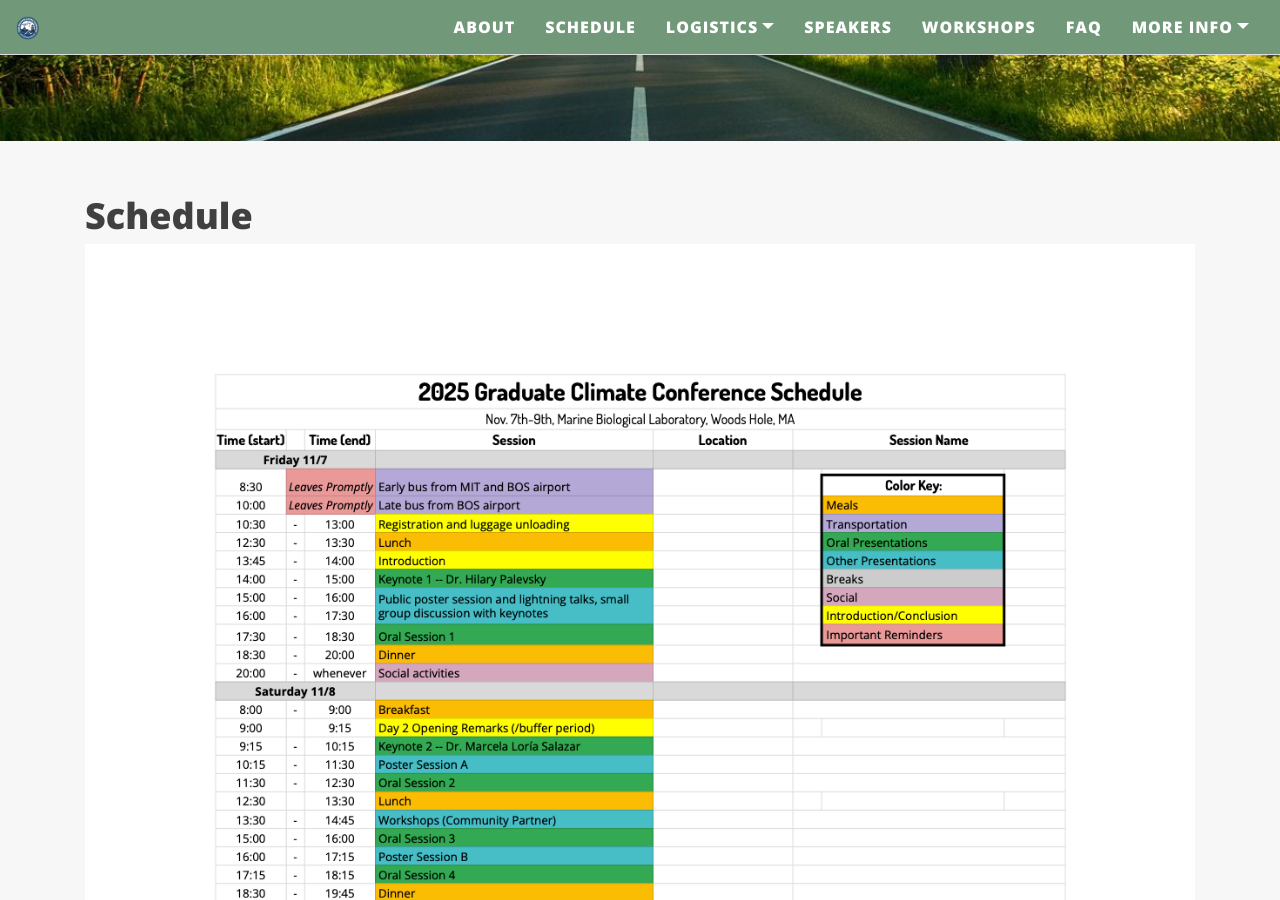
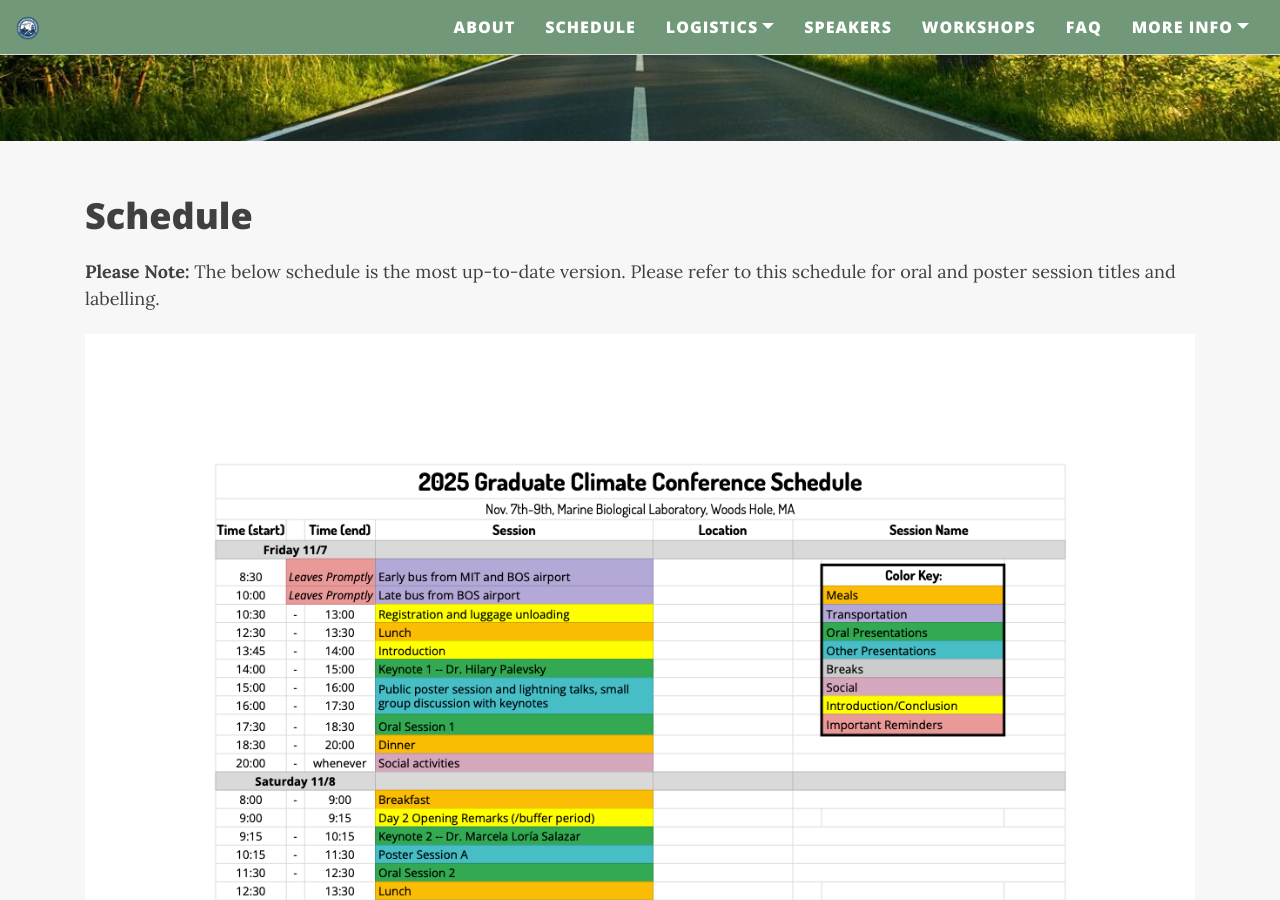
Before and after one commit to graduateclimateconference/graduateclimateconference.github.io, a Jekyll site: the page built from schedule.md, in a window 1280 px wide and 900 px high, scrolled down 346 px. Built offline with Jekyll 4.4.1, drawn with Linux system fonts in a browser that asks for light colours; nearby versions of some CDN libraries.

Commit message:
Update schedule.md

```diff
--- a/schedule.md
+++ b/schedule.md
@@ -5,6 +5,7 @@
 ---
 
 # Schedule
+**Please Note:** The below schedule is the most up-to-date version. Please refer to this schedule for oral and poster session titles and labelling.
 <div align="center">
 <img src="/assets/img/GCC_schedule_updated.png" alt="Conference schedule">
 </div>
```
